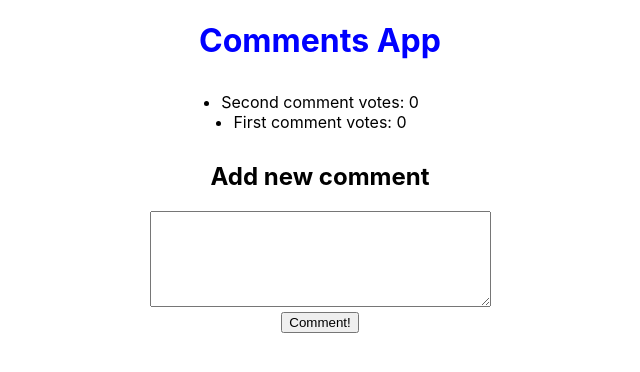
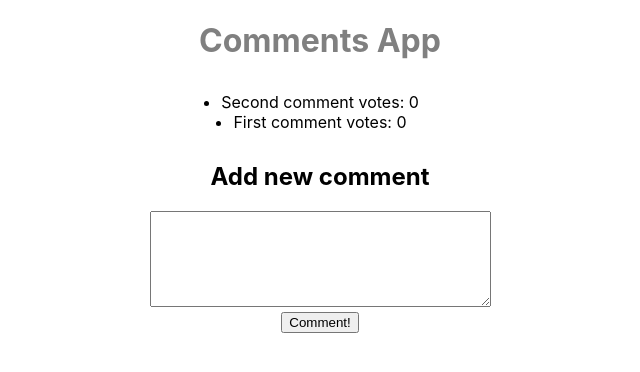
Before and after one commit to paulinastefanska/React-Redux, a React (Create React App) app: page / in a window 1280 px wide. Shown: the top 372 px of the page, without its empty margins (320-960 px from the left). Built offline with nearby package versions, Linux system fonts and the light colour scheme.

Commit message:
Add styles

```diff
--- a/src/App.css
+++ b/src/App.css
@@ -4,5 +4,5 @@
 
 .App h1 {
   text-align: center;
-  color: blue;
+  color: grey;
 }
```
